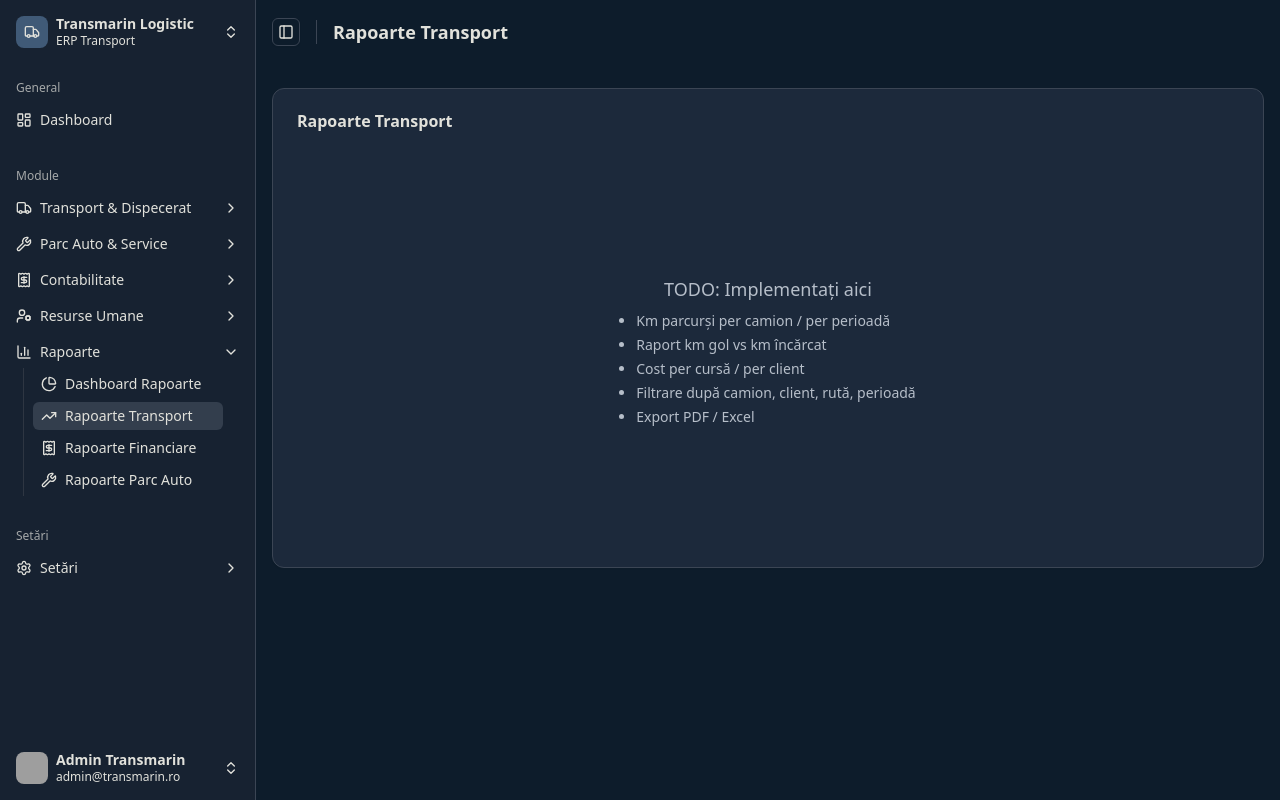
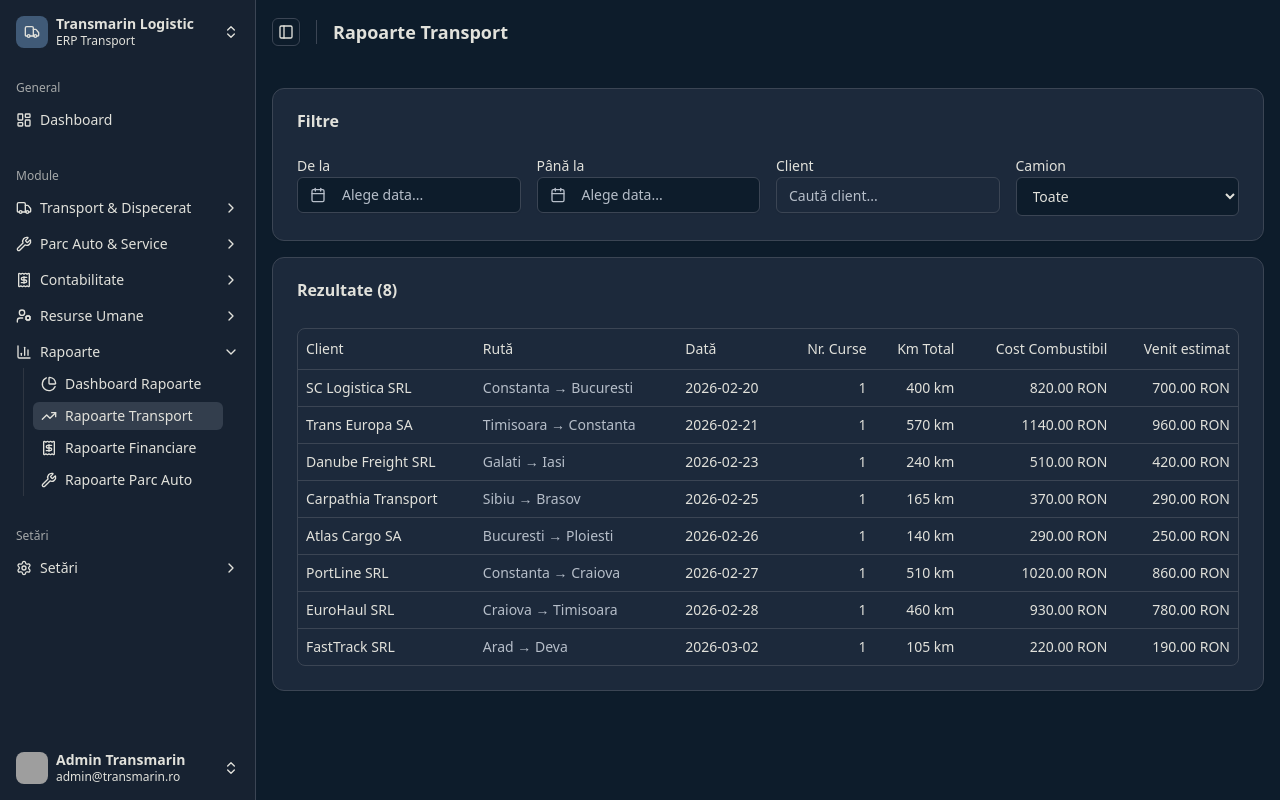
Before and after one commit to florinbadea046/Transmarin-Logistic, a React (Vite) app: page /reports/transport in a window 1280 px wide. Built offline with nearby package versions, Linux system fonts and the light colour scheme; sample sign-in values are in the browser's storage; grey boxes are pictures that could not be loaded.

Commit message:
feat: D9 - Transport Report with filters and aggregates

```diff
--- a/src/modules/reports/pages/transport-reports.tsx
+++ b/src/modules/reports/pages/transport-reports.tsx
@@ -1,28 +1,198 @@
+import { useState, useEffect, useMemo } from "react";
+import { format } from "date-fns";
+import { CalendarIcon } from "lucide-react";
 import { Header } from "@/components/layout/header";
 import { Main } from "@/components/layout/main";
 import { Card, CardContent, CardHeader, CardTitle } from "@/components/ui/card";
+import { Input } from "@/components/ui/input";
+import { Label } from "@/components/ui/label";
+import { Button } from "@/components/ui/button";
+import { Calendar } from "@/components/ui/calendar";
+import { Popover, PopoverContent, PopoverTrigger } from "@/components/ui/popover";
+import { cn } from "@/lib/utils";
+import {
+  Table, TableBody, TableCell, TableHead, TableHeader, TableRow,
+} from "@/components/ui/table";
+import { getCollection } from "@/utils/local-storage";
+import { STORAGE_KEYS } from "@/data/mock-data";
+import type { Order, Trip, Truck } from "@/modules/transport/types";
+
+const TARIF_PER_KM = 2;
+
+function DatePicker({ date, onSelect, placeholder }: {
+  date: Date | undefined;
+  onSelect: (d: Date | undefined) => void;
+  placeholder: string;
+}) {
+  const [open, setOpen] = useState(false);
+  return (
+    <Popover open={open} onOpenChange={setOpen}>
+      <PopoverTrigger asChild>
+        <Button
+          variant="outline"
+          className={cn("w-full justify-start text-left font-normal", !date && "text-muted-foreground")}
+        >
+          <CalendarIcon className="mr-2 h-4 w-4" />
+          {date ? format(date, "yyyy-MM-dd") : placeholder}
+        </Button>
+      </PopoverTrigger>
+      <PopoverContent className="w-auto p-0" align="start">
+        <Calendar
+          mode="single"
+          selected={date}
+          onSelect={(d) => { onSelect(d); setOpen(false); }}
+          initialFocus
+        />
+      </PopoverContent>
+    </Popover>
+  );
+}
 
 export default function TransportReportsPage() {
+  const [orders, setOrders] = useState<Order[]>([]);
+  const [trips, setTrips] = useState<Trip[]>([]);
+  const [trucks, setTrucks] = useState<Truck[]>([]);
+
+  const [startDate, setStartDate] = useState<Date | undefined>(undefined);
+  const [endDate, setEndDate] = useState<Date | undefined>(undefined);
+  const [filterClient, setFilterClient] = useState("");
+  const [filterTruck, setFilterTruck] = useState("");
+
+  useEffect(() => {
+    setOrders(getCollection<Order>(STORAGE_KEYS.orders));
+    setTrips(getCollection<Trip>(STORAGE_KEYS.trips));
+    setTrucks(getCollection<Truck>(STORAGE_KEYS.trucks));
+  }, []);
+
+  const reportRows = useMemo(() => {
+    const startStr = startDate ? format(startDate, "yyyy-MM-dd") : "";
+    const endStr = endDate ? format(endDate, "yyyy-MM-dd") : "";
+    return orders
+      .filter((order) => {
+        if (startStr && order.date < startStr) return false;
+        if (endStr && order.date > endStr) return false;
+        if (filterClient && !order.clientName.toLowerCase().includes(filterClient.toLowerCase())) return false;
+        return true;
+      })
+      .map((order) => {
+        const orderTrips = trips.filter((t) => t.orderId === order.id);
+        const kmTotal = orderTrips.reduce((sum, t) => sum + t.kmLoaded + t.kmEmpty, 0);
+        const fuelCost = orderTrips.reduce((sum, t) => sum + t.fuelCost, 0);
+        const venit = orderTrips.reduce((sum, t) => sum + t.kmLoaded * TARIF_PER_KM, 0);
+        const truck = trucks.find((tr) => orderTrips[0]?.truckId === tr.id);
+        return { order, nrCurse: orderTrips.length, kmTotal, fuelCost, venit, truck };
+      })
+      .filter((row) => {
+        if (row.nrCurse === 0) return false;
+        if (filterTruck && row.truck?.id !== filterTruck) return false;
+        return true;
+      });
+  }, [orders, trips, trucks, startDate, endDate, filterClient, filterTruck]);
+
   return (
     <>
       <Header>
         <h1 className="text-lg font-semibold">Rapoarte Transport</h1>
       </Header>
-      <Main>
+      <Main className="space-y-4">
         <Card>
           <CardHeader>
-            <CardTitle>Rapoarte Transport</CardTitle>
+            <CardTitle>Filtre</CardTitle>
           </CardHeader>
-          <CardContent className="flex h-96 items-center justify-center text-muted-foreground">
-            <div className="text-center space-y-2">
-              <p className="text-lg font-medium">TODO: Implementați aici</p>
-              <ul className="text-sm text-left list-disc pl-4 space-y-1">
-                <li>Km parcurși per camion / per perioadă</li>
-                <li>Raport km gol vs km încărcat</li>
-                <li>Cost per cursă / per client</li>
-                <li>Filtrare după camion, client, rută, perioadă</li>
-                <li>Export PDF / Excel</li>
-              </ul>
+          <CardContent className="grid grid-cols-1 gap-4 sm:grid-cols-2 md:grid-cols-4">
+            <div className="space-y-1">
+              <Label>De la</Label>
+              <DatePicker date={startDate} onSelect={setStartDate} placeholder="Alege data..." />
+            </div>
+            <div className="space-y-1">
+              <Label>Până la</Label>
+              <DatePicker date={endDate} onSelect={setEndDate} placeholder="Alege data..." />
+            </div>
+            <div className="space-y-1">
+              <Label>Client</Label>
+              <Input placeholder="Caută client..." value={filterClient} onChange={e => setFilterClient(e.target.value)} />
+            </div>
+            <div className="space-y-1">
+              <Label>Camion</Label>
+              <select
+                className="w-full rounded-md border border-input bg-background px-3 py-2 text-sm"
+                value={filterTruck}
+                onChange={e => setFilterTruck(e.target.value)}
+              >
+                <option value="">Toate</option>
+                {trucks.map(t => (
+                  <option key={t.id} value={t.id}>{t.plateNumber}</option>
+                ))}
+              </select>
+            </div>
+          </CardContent>
+        </Card>
+
+        <Card>
+          <CardHeader>
+            <CardTitle>Rezultate ({reportRows.length})</CardTitle>
+          </CardHeader>
+          <CardContent>
+            <div className="hidden md:block rounded-lg border overflow-x-auto">
+              <Table>
+                <TableHeader>
+                  <TableRow>
+                    <TableHead>Client</TableHead>
+                    <TableHead>Rută</TableHead>
+                    <TableHead>Dată</TableHead>
+                    <TableHead className="text-right">Nr. Curse</TableHead>
+                    <TableHead className="text-right">Km Total</TableHead>
+                    <TableHead className="text-right">Cost Combustibil</TableHead>
+                    <TableHead className="text-right">Venit estimat</TableHead>
+                  </TableRow>
+                </TableHeader>
+                <TableBody>
+                  {reportRows.length === 0 ? (
+                    <TableRow>
+                      <TableCell colSpan={7} className="h-24 text-center text-muted-foreground">
+                        Niciun rezultat
+                      </TableCell>
+                    </TableRow>
+                  ) : (
+                    reportRows.map(({ order, nrCurse, kmTotal, fuelCost, venit }) => (
+                      <TableRow key={order.id}>
+                        <TableCell className="font-medium">{order.clientName}</TableCell>
+                        <TableCell className="text-muted-foreground text-sm">{order.origin} → {order.destination}</TableCell>
+                        <TableCell className="tabular-nums">{order.date}</TableCell>
+                        <TableCell className="text-right tabular-nums">{nrCurse}</TableCell>
+                        <TableCell className="text-right tabular-nums">{kmTotal} km</TableCell>
+                        <TableCell className="text-right tabular-nums">{fuelCost.toFixed(2)} RON</TableCell>
+                        <TableCell className="text-right tabular-nums">{venit.toFixed(2)} RON</TableCell>
+                      </TableRow>
+                    ))
+                  )}
+                </TableBody>
+              </Table>
+            </div>
+
+            <div className="md:hidden space-y-3">
+              {reportRows.length === 0 ? (
+                <p className="text-center text-muted-foreground py-8">Niciun rezultat</p>
+              ) : (
+                reportRows.map(({ order, nrCurse, kmTotal, fuelCost, venit }) => (
+                  <div key={order.id} className="rounded-lg border p-4 space-y-2 text-sm">
+                    <div className="font-medium text-base">{order.clientName}</div>
+                    <div className="text-muted-foreground text-xs">{order.origin} → {order.destination}</div>
+                    <div className="grid grid-cols-2 gap-x-4 gap-y-1 pt-2 border-t">
+                      <span className="text-muted-foreground">Dată</span>
+                      <span className="tabular-nums">{order.date}</span>
+                      <span className="text-muted-foreground">Nr. Curse</span>
+                      <span className="tabular-nums">{nrCurse}</span>
+                      <span className="text-muted-foreground">Km Total</span>
+                      <span className="tabular-nums">{kmTotal} km</span>
+                      <span className="text-muted-foreground">Cost Combustibil</span>
+                      <span className="tabular-nums">{fuelCost.toFixed(2)} RON</span>
+                      <span className="text-muted-foreground">Venit estimat</span>
+                      <span className="tabular-nums font-medium">{venit.toFixed(2)} RON</span>
+                    </div>
+                  </div>
+                ))
+              )}
             </div>
           </CardContent>
         </Card>
```
